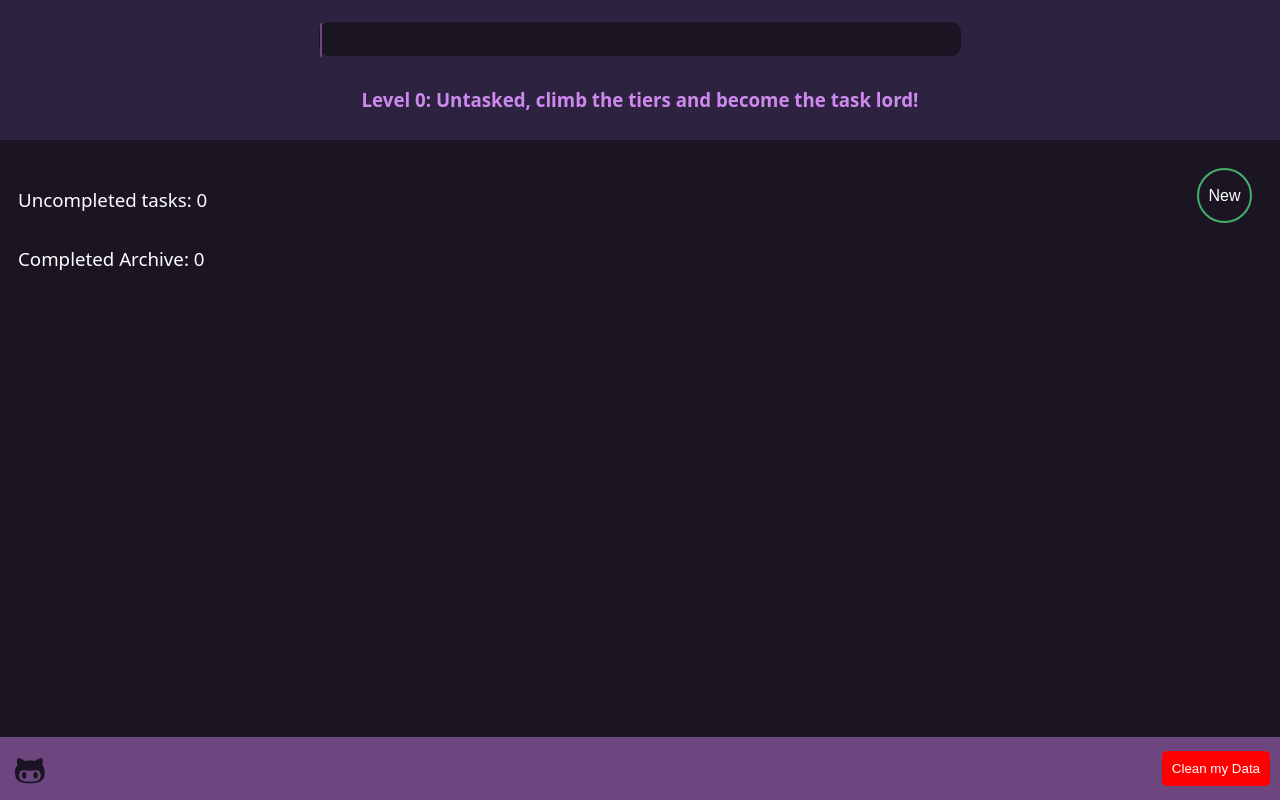
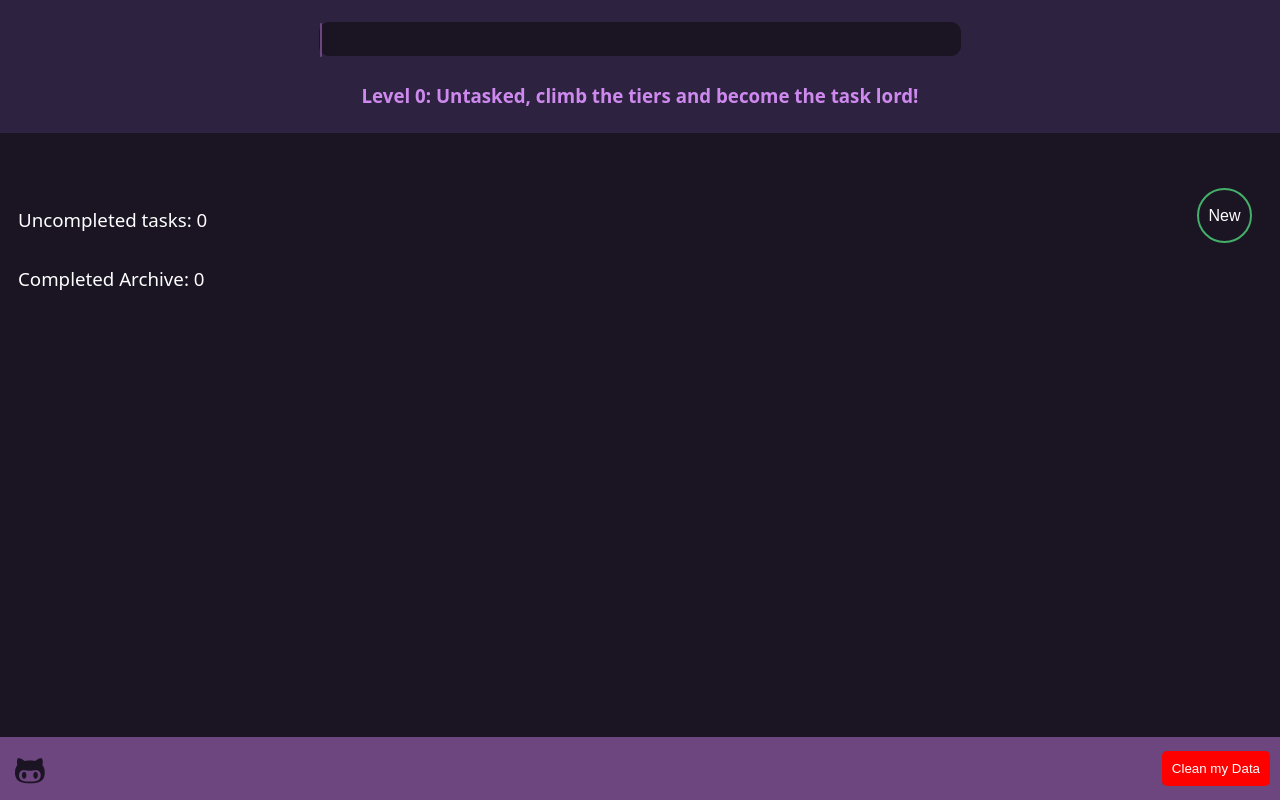
Before and after one commit to EvangelouSotiris/tiered-tasks, a React (Create React App) app: page / in a window 1280 px wide. Built offline with nearby package versions, Linux system fonts and the light colour scheme; a web font is replaced by a local one.

Commit message:
add a little margin on the title

```diff
--- a/src/components/Navbar.js
+++ b/src/components/Navbar.js
@@ -50,7 +50,7 @@ const Navbar = (props) => {
     return(
         <header className="navbar">
             <ProgressBar percentage={props.progress%100} />
-            <h3 style={{color: '#ce89ee'}}>Level {Math.floor(props.progress/100)}: {categories[Math.floor(props.progress/100)]}</h3>
+            <h3 style={{color: '#ce89ee', margin: '15px'}}>Level {Math.floor(props.progress/100)}: {categories[Math.floor(props.progress/100)]}</h3>
         </header>
     )
 }
--- a/src/index.css
+++ b/src/index.css
@@ -73,7 +73,7 @@ input[type=number]::-webkit-outer-spin-button {
 
 .tasklist {
   color: white;
-  padding-top: 100px;
+  padding-top: 120px;
 }
 
 .errMessage {
```
